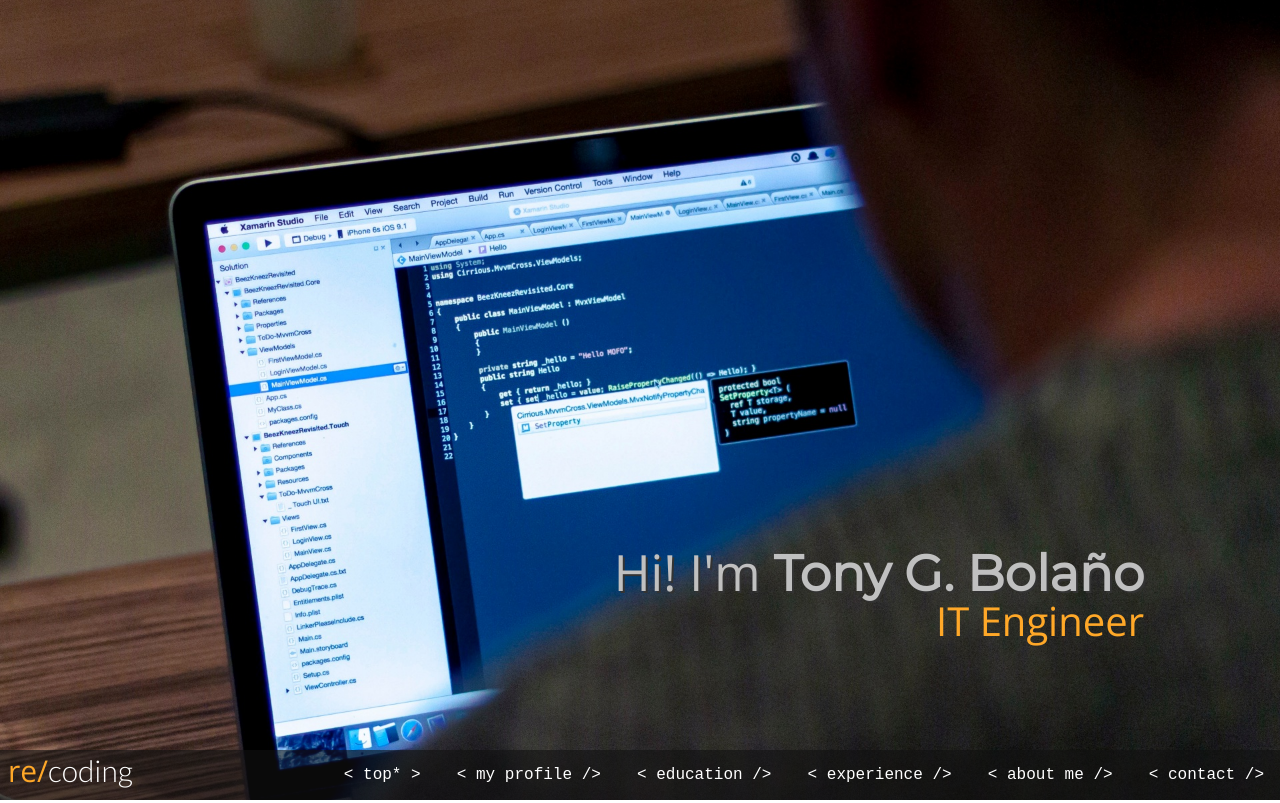
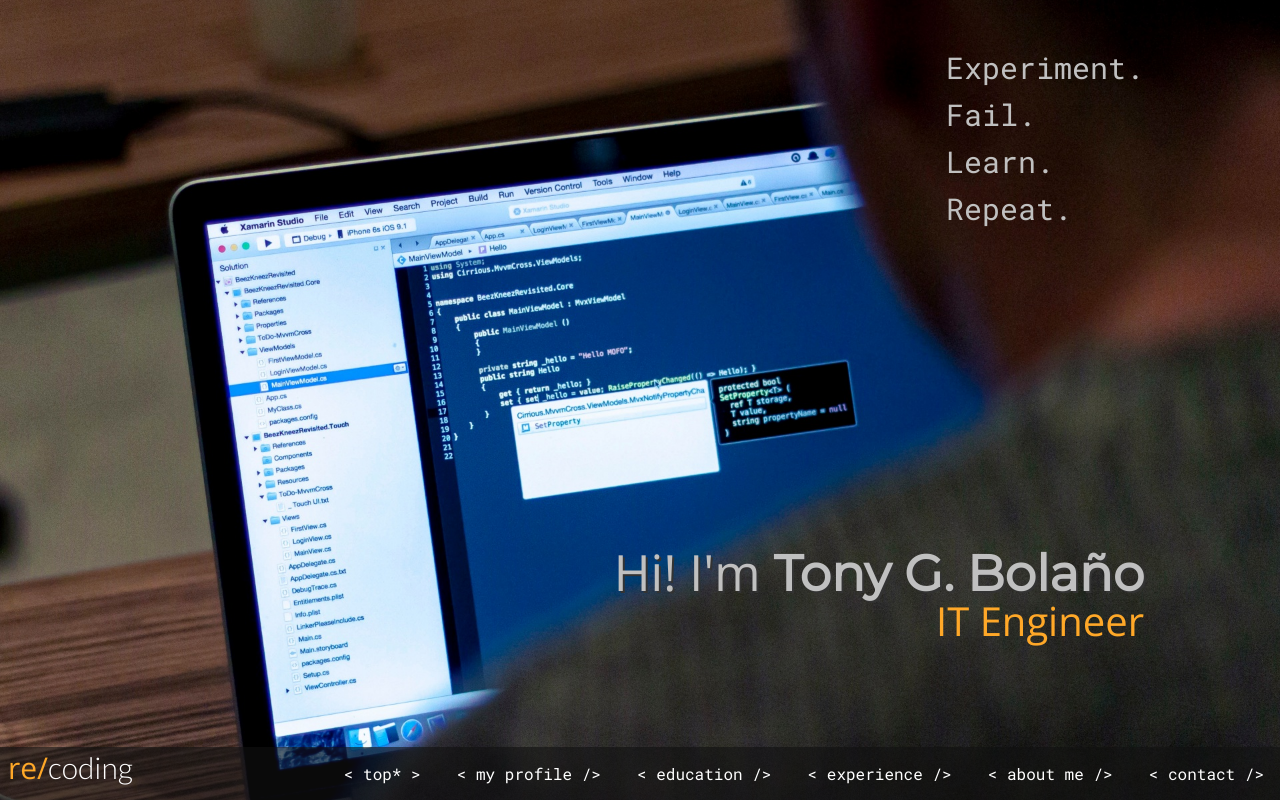
Before and after one commit to tonybolanyo/kc-web3-html5-css3-js, a plain HTML site: page index.html in a window 1280 px wide. Shown: the top 803 px of the page. Drawn offline with nearby package versions, Linux system fonts and the light colour scheme.

Commit message:
Added cover slogan and change navbar font

```diff
--- a/css/animations.css
+++ b/css/animations.css
@@ -20,3 +20,12 @@
     transform: none;
   }
 }
+
+@keyframes blink {
+  from, to {
+    color: transparent;
+  }
+  50% {
+    color: #FFA828;
+  }
+}
--- a/css/navbar.css
+++ b/css/navbar.css
@@ -43,7 +43,7 @@
     text-decoration: none;
     padding: 1em;
     color: #FFFFFF;
-    font-family: Courier New, Courier, monospace;
+    font-family: "Roboto Mono", Courier, monospace;
 }
 
 .navbar > .navbar-list > .navbar-list-item a:before {
--- a/css/styles.css
+++ b/css/styles.css
@@ -76,6 +76,29 @@
     font-size: 40px;
     opacity: 0;
     animation: fadeUpward 1s ease-out .8s forwards;
+}
+
+.header > .typewriter-container {
+    position: absolute;
+    top: 5%;
+    right: 10%;
+    padding-left: 3em;
+    /*
+    background-color: rgba(17, 17, 51, .8);
+    padding: 3em;
+    */
+}
+
+.typewriter {
+    font-family: "Roboto Mono", Courier, monospace;
+    color: #c0c0c0;
+    font-size: 30px;
+}
+
+p.typewriter:last-of-type::after {
+    content: "_";
+    color: #FFA828;
+    animation: 1s blink step-end infinite;
 }
 
 /* Section general settings */
--- a/index.html
+++ b/index.html
@@ -12,13 +12,19 @@
     <link rel="stylesheet" href="css/timeline.css">
     <link rel="stylesheet" href="css/icons.css">
     <link rel="stylesheet" href="css/forms.css">
-    <link href="https://fonts.googleapis.com/css?family=Montserrat|Open+Sans:300|Lato:300" rel="stylesheet">
+    <link href="https://fonts.googleapis.com/css?family=Montserrat|Open+Sans:300|Lato:300|Roboto+Mono" rel="stylesheet">
 </head>
 <body>
     <header class="header" id="header">
         <div class="cover"></div>
         <h1 class="header-name"><span>Hi! I'm</span> Tony G. Bolaño</h1>
         <p class="header-job">IT Engineer</p>
+        <div class="typewriter-container">
+            <p class="tw-line1 typewriter">Experiment.</p>
+            <p class="tw-line2 typewriter">Fail.</p>
+            <p class="tw-line3 typewriter">Learn.</p>
+            <p class="tw-line4 typewriter">Repeat.</p>
+        </div>
     </header>
 
     <nav class="navbar" id="navbar">
```
